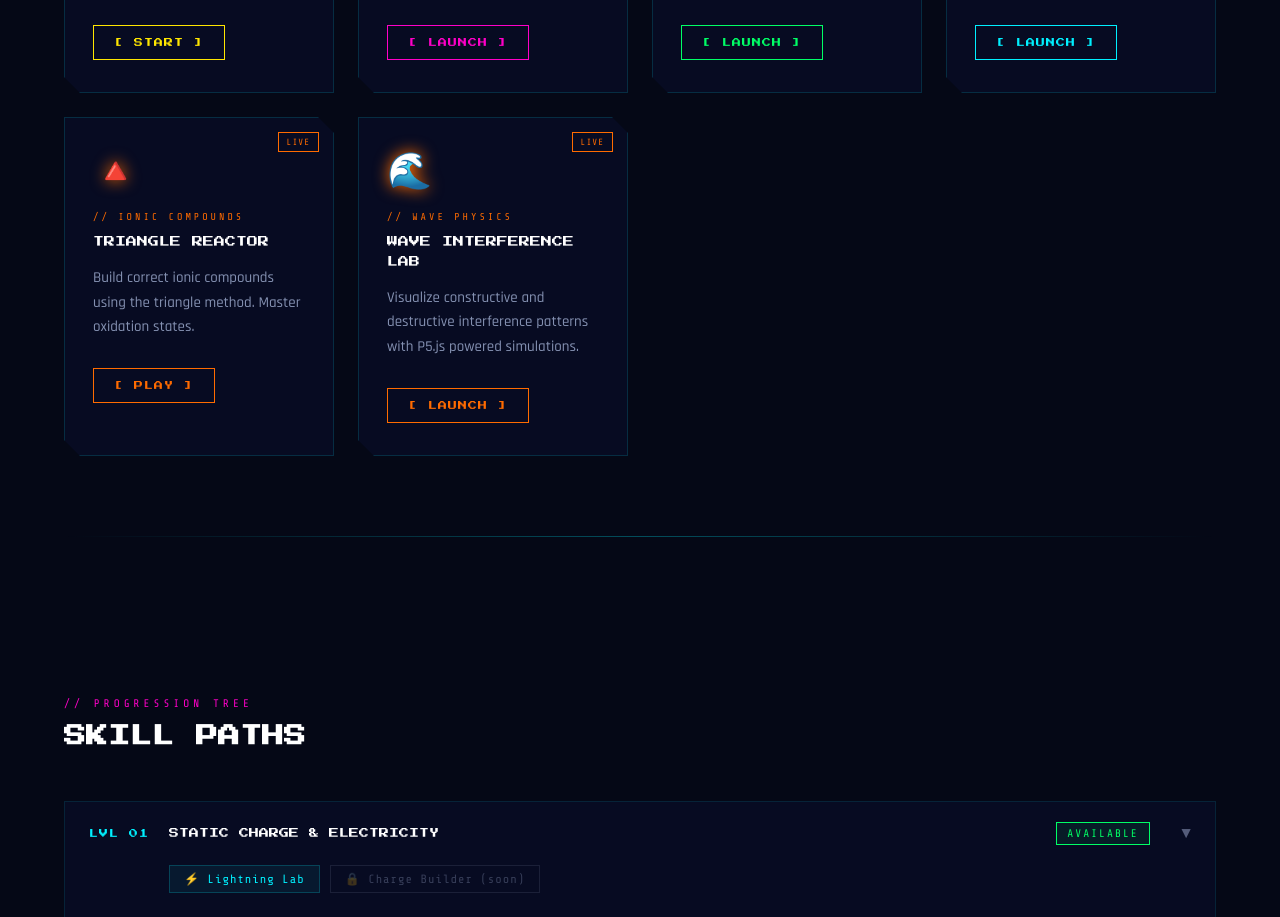
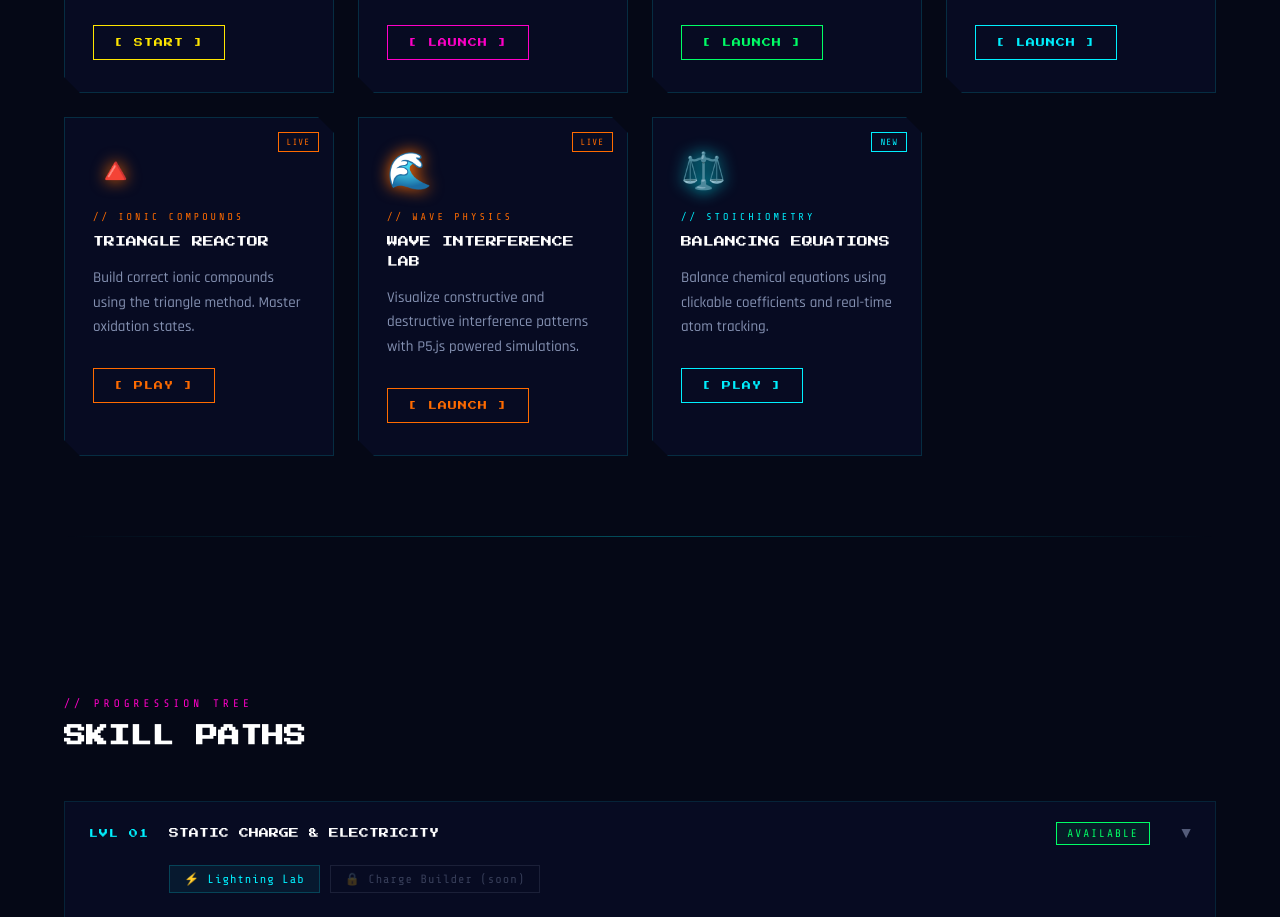
Before and after one commit to mehinger01/Simulations, a plain HTML site: page index.html in a window 1280 px wide. Shown: the part 1210-2127 px from the top of the page. Drawn offline with nearby package versions, Linux system fonts and the light colour scheme.

Commit message:
Add new simulation card for balancing equations

```diff
--- a/index.html
+++ b/index.html
@@ -904,6 +904,16 @@
         <a href="P5 L8 Wave Interference vs4_5.html" class="card-btn">[ LAUNCH ]</a>
       </div>
 
+      <div class="sim-card cyan">
+        <span class="card-badge">NEW</span>
+        <span class="card-icon">⚖️</span>
+        <div class="card-tag">// STOICHIOMETRY</div>
+        <div class="card-title">BALANCING EQUATIONS</div>
+        <p class="card-desc">
+          Balance chemical equations using clickable coefficients and real-time atom tracking.
+        </p>
+        <a href="balancing-equations-arcade-v5.html" class="card-btn">[ PLAY ]</a>
+      </div>
 
     </div>
   </div>
```
